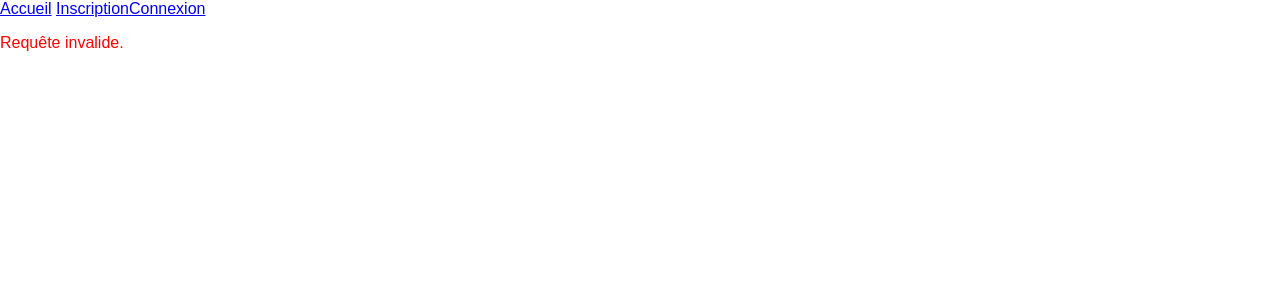
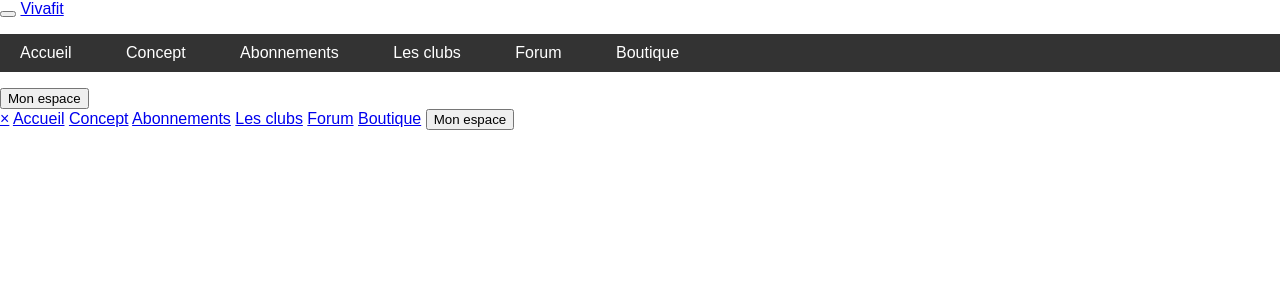
Before and after one commit to 1Batmain/Projet_annuel_2024, a PHP site: page /access/result_login.php in a window 1280 px wide. Shown: the top 300 px of the page. Run offline with PHP 8.4, Linux system fonts and the light colour scheme.

Commit message:
Mise a jour de la connexion

```diff
--- a/dev/access/result.php
+++ b/dev/access/result.php
@@ -11,8 +11,7 @@
 <main>
     <?php
         session_start();  // N'oublie pas de démarrer la session
-
-   /*  resoudre se probleme
+        /*
      if (isset($_SESSION['logged_in']) && $_SESSION['logged_in'] == true) {
             // Rediriger vers la page d'accueil si déjà connecté
             header("Location: ../index.php");
--- a/dev/access/result_login.php
+++ b/dev/access/result_login.php
@@ -3,67 +3,58 @@
 <head>
     <meta charset="UTF-8">
     <title>Vitafit - Connexion</title>
-    <link rel="stylesheet" href="../style.css">  <!-- Chemin relatif corrigé -->
-    <link rel="icon" type="image/x-icon" href="../img/favicon.ico">  <!-- Chemin relatif corrigé -->
+    <link rel="stylesheet" href="../style.css">
+    <link rel="icon" type="image/x-icon" href="../img/favicon.ico">
 </head>
 <body>
-    <?php require_once('../components/nav.php'); ?>  <!-- Chemin relatif corrigé -->
+    <?php
+    session_start();
+
+    // Si l'utilisateur est déjà connecté, le rediriger
+    if (isset($_SESSION['logged_in']) && $_SESSION['logged_in'] === true) {
+        header("Location: ../index.php");
+        exit();
+    }
+
+    require_once('../components/navbar.php'); // Inclure la navbar
+    ?>
 
     <main>
         <?php
-        session_start();  // Démarrer la session pour stocker des informations après connexion
+        require_once('../access/database.php');  // Connexion à la base de données
 
-       /* if (isset($_SESSION['logged_in']) && $_SESSION['logged_in'] === true) {
-            // Rediriger vers la page d'accueil si déjà connecté
-            header("Location: ../index.php");  // Chemin relatif corrigé
-            exit();
-        }
-*/
-        require_once('../access/database.php');  // Inclure la connexion à la base de données
-
-        // Vérification que le formulaire a bien été soumis
         if ($_SERVER["REQUEST_METHOD"] == "POST") {
             $email = $_POST['email'];
             $password = $_POST['mot_de_passe'];
 
-            // Vérification des champs vides
+            // Vérification des champs
             if (empty($email) || empty($password)) {
                 echo '<p style="color:red;">Veuillez remplir tous les champs.</p>';
-                exit();
-            }
-
-            // Requête pour vérifier si l'utilisateur existe
+            } else {
+                // Vérifier si l'utilisateur existe
                 $request = $pdo->prepare("SELECT * FROM users WHERE email = :email");
                 $request->bindParam(':email', $email);
                 $request->execute();
 
-            // Récupérer l'utilisateur correspondant à l'email
+                // Récupérer l'utilisateur
                 $user = $request->fetch(PDO::FETCH_ASSOC);
 
                 if ($user && password_verify($password, $user['mdp'])) {
-                // Si l'utilisateur existe et que le mot de passe est correct, enregistrer les informations dans la session
+                    // Enregistrer les informations utilisateur dans la session
                     $_SESSION['logged_in'] = true;
                     $_SESSION['email'] = $user['email'];
                     $_SESSION['id'] = $user['id'];
                     $_SESSION['role'] = $user['role'];
 
-                // Rediriger vers la page d'accueil ou une autre page
+                    // Rediriger vers la page d'accueil
                     header("Location: ../index.php");
                     exit();
                 } else {
-                // Si l'utilisateur n'existe pas ou que le mot de passe est incorrect
                     echo '<p style="color:red;">Email ou mot de passe incorrect.</p>';
                 }
-        } else {
-            echo '<p style="color:red;">Requête invalide.</p>';
             }
-
-        // Fermer la connexion à la base de données
-        $pdo = null;
+        }
         ?>
     </main>
-
-
-
 </body>
 </html>
--- a/dev/components/nav.php
+++ b/dev/components/nav.php
@@ -1,34 +1,16 @@
-<!-- Ici, nous définissons l'espace réservé à la navigation -->
-<!-- https://developer.mozilla.org/fr/docs/Web/HTML/Element/nav -->
+<?php
+session_start();
+?>
 <nav>
-    <!-- Ici, nous avons 3 ancres qui permettent la navigation entre les pages -->
-    <!-- https://developer.mozilla.org/fr/docs/Web/HTML/Element/a -->
-    <!-- Navigation vers la page Accueil-->
-    <a href="../dev/index.php">Accueil</a>
-
-    <?php
-
-    /* Ici, on utilise "session_start()" afin d'initialiser une session */
-    /* Cette instruction est indispensable pour pouvoir lire ou écrire dans la variable $_SESSION */
-    /* Comme la nav est présente sur toutes les pages, je n'ai pas besoin d'utiliser "session_start()" ailleurs */
-    /* https://www.php.net/manual/fr/function.session-start.php */
-    session_start();
-
-
-    /* Ici, je vérifie l'état de l'utilisateur et affiche une navigation différente en fonction de son état */
-    if (isset($_SESSION["email"]) && !empty($_SESSION["email"])) {
-        /* Navigation vers la page Utilisateurs, affichée uniquement si l'utilisateur est connecté */
-        echo "<a href=\"../dev/access/users.php\">Utilisateurs</a>";
-        /* Navigation vers la page Logout, affichée uniquement si l'utilisateur est connecté */
-        echo "<a href=\"../dev/access/logout.php\">Déconnexion</a>";
-    } else {
-        /* Navigation vers la page Inscription */
-        echo "<a href=\"../dev/access/register.php\">Inscription</a>";
-        /* Navigation vers la page Connexion, affichée uniquement si l'utilisateur n'est pas connecté */
-        echo "<a href=\"../dev/access/login.php\">Connexion</a>";
-    }
-
-    ?>
-
-
+    <ul>
+        <li><a href="../index.php">Accueil</a></li>
+        <?php if (isset($_SESSION['logged_in']) && $_SESSION['logged_in'] === true): ?>
+            <li><a href="../pages/compte.php">Mon Compte</a></li>
+            <li><a href="../pages/panier.php">Mon Panier</a></li>
+            <li><a href="../access/logout.php">Déconnexion</a></li>
+        <?php else: ?>
+            <li><a href="../access/login.php">Connexion</a></li>
+            <li><a href="../access/register.php">Inscription</a></li>
+        <?php endif; ?>
+    </ul>
 </nav>
--- a/dev/components/navbar.php
+++ b/dev/components/navbar.php
@@ -1,38 +1,56 @@
-<!-- Code de la navbar responsive, elle se transforme en menu quand l'ecran passe sous le breakpoint medium(lg) -->
-
-     <nav class="navbar navbar-expand-lg navbar-dark bg-dark ">
+<nav class="navbar navbar-expand-lg navbar-dark bg-dark">
     <div class="container-fluid">
         <button class="navbar-toggler" type="button" onclick="openNav()">
             <span class="navbar-toggler-icon"></span>
         </button>
-        <a class="navbar-brand text-center " href="/index.php">FitForm</a>
-<!-- Navbar pour les écrans superieurs à lg -->
+        <a class="navbar-brand text-center" href="../dev/index.php">Vivafit</a>
 
         <div class="collapse navbar-collapse d-none d-lg-flex justify-content-center" id="navbarNav">
-            <ul class="navbar-nav ">
-                <li class="nav-item"><a class="nav-link" href="./index.php">Accueil</a></li>
+            <ul class="navbar-nav">
+                <li class="nav-item"><a class="nav-link" href="../index.php">Accueil</a></li>
                 <li class="nav-item"><a class="nav-link" href="./pages/concept.php">Concept</a></li>
-                <li class="nav-item"><a class="nav-link" href="./pages/subs.php">Abonnements</a></li>
+                <li class="nav-item"><a class="nav-link" href="../dev/pages/subs.php">Abonnements</a></li>
                 <li class="nav-item"><a class="nav-link" href="./pages/clubs.php">Les clubs</a></li>
                 <li class="nav-item"><a class="nav-link" href="./pages/forum.php">Forum</a></li>
                 <li class="nav-item"><a class="nav-link" href="./pages/boutique.php">Boutique</a></li>
             </ul>
-                <button type="button" class="btn btn-outline-primary ml-auto  mx-5" id="monEspace" onclick="openModal('connexion')">Mon espace</button>
+
+            <?php if (isset($_SESSION['logged_in']) && $_SESSION['logged_in'] === true) : ?>
+                <!-- Si connecté -->
+                <button type="button" class="btn btn-outline-success ml-auto mx-5">Mon Compte</button>
+                <button type="button" class="btn btn-outline-success mx-2">Mon Panier</button>
+                <form action="../dev/access/logout.php" method="post" style="display: inline;">
+                    <button type="submit" class="btn btn-outline-danger mx-2">Se déconnecter</button>
+                </form>
+            <?php else : ?>
+                <!-- Si non connecté -->
+                <button type="button" class="btn btn-outline-primary ml-auto mx-5" id="monEspace" onclick="openModal('connexion')">Mon espace</button>
+            <?php endif; ?>
         </div>
     </div>
 
-<!-- Navbar pour les écrans inférieur à lg -->
-        <div id="menuLateral" class="menuLateral">
+    <!-- Navbar pour les écrans inférieur à lg -->
+    <div id="menuLateral" class="menuLateral">
+        <a href="javascript:void(0)" class='closebtn' onclick="closeNav()">&times;</a>
+        <a class="nav-link" href="../dev/index.php">Accueil</a></li>
+        <a class="nav-link" href="./pages/concept.php">Concept</a></li>
+        <a class="nav-link" href="../dev/pages/subs.php">Abonnements</a></li>
+        <a class="nav-link" href="./pages/clubs.php">Les clubs</a></li>
+        <a class="nav-link" href="./pages/forum.php">Forum</a></li>
+        <a class="nav-link" href="./pages/boutique.php">Boutique</a></li>
 
-            <a href="javascript:void(0)" class='closebtn' onclick="closeNav()">&times;</a>
-            <a class="nav-link" href="./index.php">Accueil <span class="sr-only">(actuel)</span></a>
-            <a class="nav-link" href="./pages/concept.php">Concept</a>
-            <a class="nav-link" href="./pages/subs.php">Abonnements</a>
-            <a class="nav-link" href="./pages/clubs.php">Les clubs</a>
-            <a class="nav-link" href="./pages/forum.php">Forum</a>
-            <a class="nav-link" href="./pages/boutique.php">Boutique</a>
-            <a class="nav-link" href="../access/register.php">Inscription</a>
-            <a class="nav-link" href="../access/login.php">Connexion</a>
-        </div>
-        <div id="masqueFond" class="masqueFond"></div>
-    </nav>
+        <!-- Affichage conditionnel dans le menu latéral -->
+        <?php if (isset($_SESSION['logged_in']) && $_SESSION['logged_in'] === true) : ?>
+                <!-- Si connecté -->
+                <button type="button" class="btn btn-outline-success ml-auto mx-2">Mon Compte</button>
+                <button type="button" class="btn btn-outline-success mx-2">Mon Panier</button>
+                <form action="../dev/access/logout.php" method="post" style="display: inline;">
+                    <button type="submit" class="btn btn-outline-danger mx-2">Se déconnecter</button>
+                </form>
+            <?php else : ?>
+                <!-- Si non connecté -->
+                <button type="button" class="btn btn-outline-primary ml-auto mx-5" id="monEspace" onclick="openModal('connexion')">Mon espace</button>
+            <?php endif; ?>
+    </div>
+    <div id="masqueFond" class="masqueFond"></div>
+</nav>
--- a/dev/components/navbar_connecté.php
+++ b/dev/components/navbar_connecté.php
@@ -1,6 +1,6 @@
 <nav class='navbar flex-column-md navbar-expand-lg'>
     <ul>
-        <li><a href="/index.php">Vitafit</a></li>
+        <li><a href="../dev/index.php">Vitafit</a></li>
         <li><a href="/pages/subs.php">Abonnements</a></li>
         <li><a href="/pages/shop.php">Boutique</a></li>
         <li><a href="/pages/forum.php">Forum</a></li>
--- a/dev/index.php
+++ b/dev/index.php
@@ -1,3 +1,6 @@
+<?php
+session_start();
+?>
 <!DOCTYPE html>
 <html lang="fr">
 <head>
```
Also changed, not shown: dev/access/logout.php (+3 -4 lines), dev/pages/subs.php (+23 -1 lines). Lines whose indentation alone changed are shown as unchanged.
